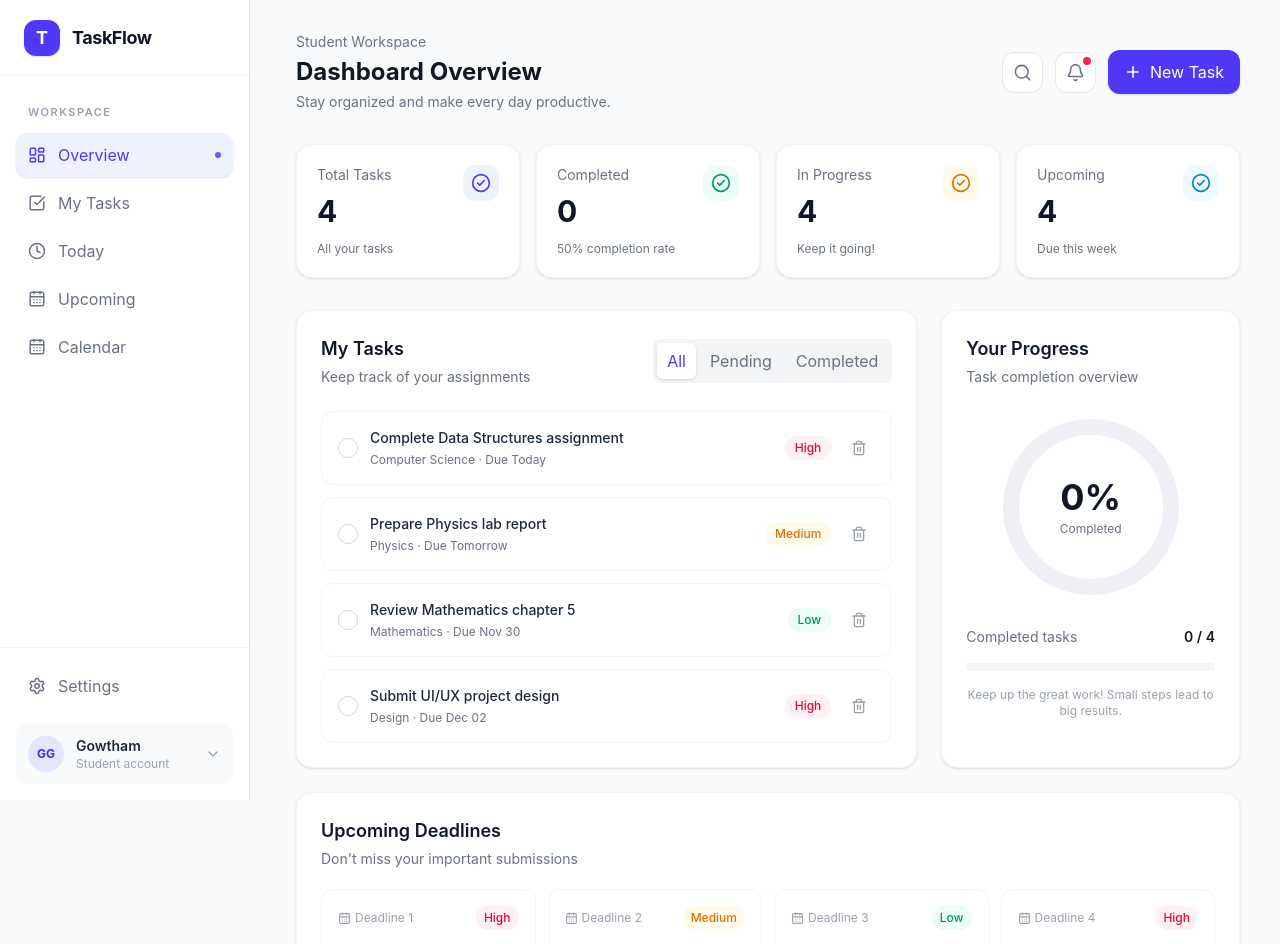
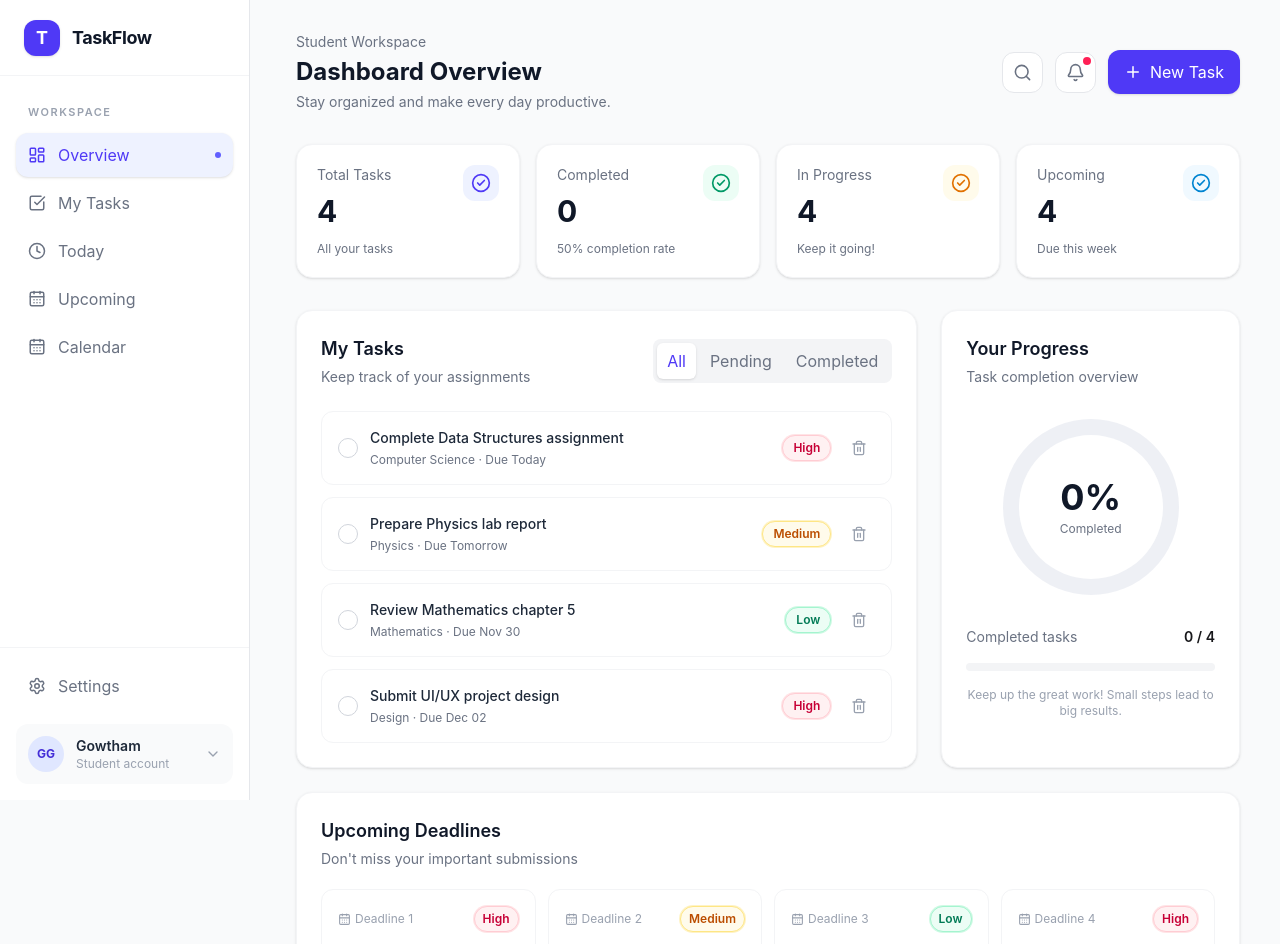
Before and after one commit to gowthamganesan103-cmyk/TaskFlow, a React app in the folder frontend/: page / in a window 1280 px wide. Shown: the top 944 px of the page. Built offline with nearby package versions, Linux system fonts and the light colour scheme; the HTML template or start-up script is replaced by a standard one.

Commit message:
ui: enhance task priority badges

```diff
--- a/frontend/src/App.jsx
+++ b/frontend/src/App.jsx
@@ -51,6 +51,18 @@ function App() {
 
     setTaskList((prev) => prev.filter((task) => task.id !== taskId))
     setCompletedTasks((prev) => prev.filter((id) => id !== taskId))
+  }
+
+  // Professional priority badge styles
+  const getPriorityBadge = (priority) => {
+    const styles = {
+      High: 'border border-rose-200 bg-rose-50 text-rose-700 ring-1 ring-rose-100',
+      Medium:
+        'border border-amber-200 bg-amber-50 text-amber-700 ring-1 ring-amber-100',
+      Low: 'border border-emerald-200 bg-emerald-50 text-emerald-700 ring-1 ring-emerald-100',
+    }
+
+    return styles[priority] || priorityStyles[priority] || 'bg-gray-100 text-gray-600'
   }
 
   const filteredTasks = taskList.filter((task) => {
@@ -259,9 +271,7 @@ function App() {
                       </div>
 
                       <span
-                        className={`shrink-0 rounded-full px-2.5 py-1 text-xs font-medium ${
-                          priorityStyles[task.priority]
-                        }`}
+                        className={`shrink-0 rounded-full px-2.5 py-1 text-xs font-semibold transition-all duration-200 hover:scale-105 ${getPriorityBadge(task.priority)}`}
                       >
                         {task.priority}
                       </span>
@@ -356,9 +366,7 @@ function App() {
                         Deadline {index + 1}
                       </span>
                       <span
-                        className={`rounded-full px-2 py-1 text-xs font-medium ${
-                          priorityStyles[task.priority]
-                        }`}
+                        className={`rounded-full px-2 py-1 text-xs font-semibold transition-all duration-200 hover:scale-105 ${getPriorityBadge(task.priority)}`}
                       >
                         {task.priority}
                       </span>
```
